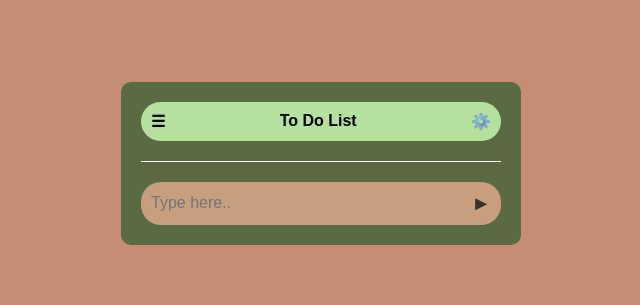
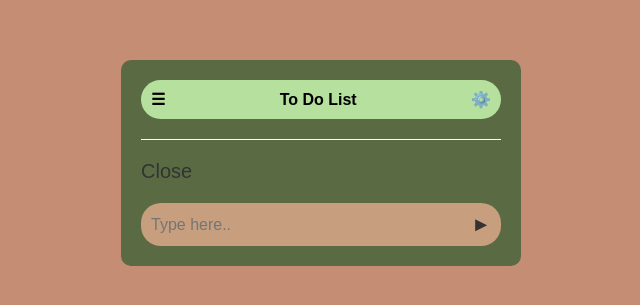
Before and after one commit to AlizaIkram/Todo-App, a plain HTML site: page index.html in a window 1280 px wide. Shown: the part 237-542 px from the top of the page, without its empty margins (319-959 px from the left). Drawn offline with Linux system fonts and the light colour scheme.

Commit message:
Add custom alert box

```diff
--- a/index.html
+++ b/index.html
@@ -29,6 +29,13 @@
         </ul>
       </div>
 
+      <div id="custom-alert" class="alert-container">
+        <div class="alert-content">
+            <p id="alert-message"></p>
+            <button id="close-button">Close</button>
+        </div>
+    </div>
+
       <footer>
         <input id="task-input" type="text" autocomplete="off" placeholder="Type here.." />
         <button type = "button" id="add">&#9658;</button>
```
